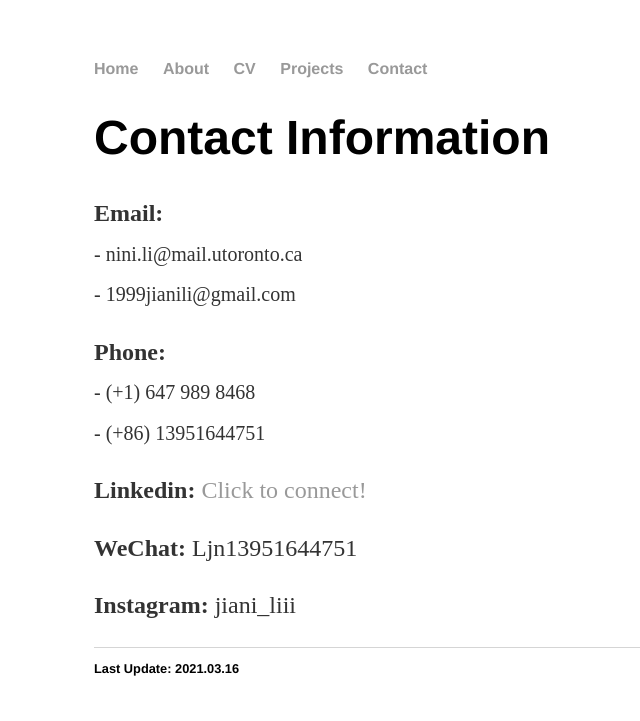
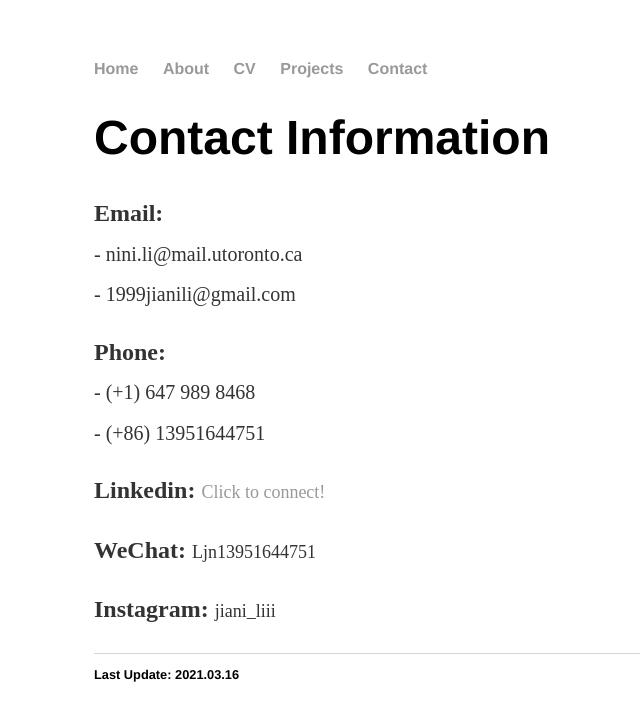
Before and after one commit to ljn1999/ljn1999.github.io, a Jekyll site: the page built from contact/index.html, in a window 1280 px wide. Shown: the top 721 px of the page, without its empty margins (98-738 px from the left). Built offline with Jekyll 4.4.1, drawn with Linux system fonts in a browser that asks for light colours.

Commit message:
Update index.html

```diff
--- a/contact/index.html
+++ b/contact/index.html
@@ -14,11 +14,11 @@ title: Contact Info
   <br><sub> - (+1) 647 989 8468
   <br> - (+86) 13951644751</sub></p>
 
-  <p><b>Linkedin:</b> <a href="https://www.linkedin.com/in/jiani-li-375137196/">Click to connect!</a>
+  <p><b>Linkedin:</b> <a href="https://www.linkedin.com/in/jiani-li-375137196/"><font size= "4">Click to connect!</font></a>
 
-  <p><b>WeChat:</b> <font = "4">Ljn13951644751</font></p>
+  <p><b>WeChat:</b> <font size= "4">Ljn13951644751</font></p>
 
-  <p><b>Instagram:</b> <font = "4">jiani_liii</font></p>
+  <p><b>Instagram:</b> <font size= "4">jiani_liii</font></p>
 
 
 </div><!-- /.blurb -->
```
